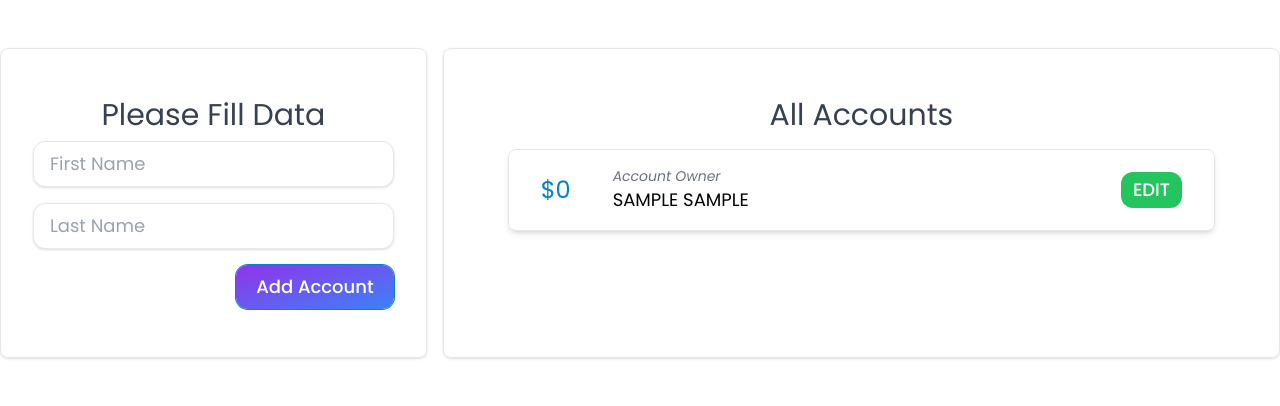
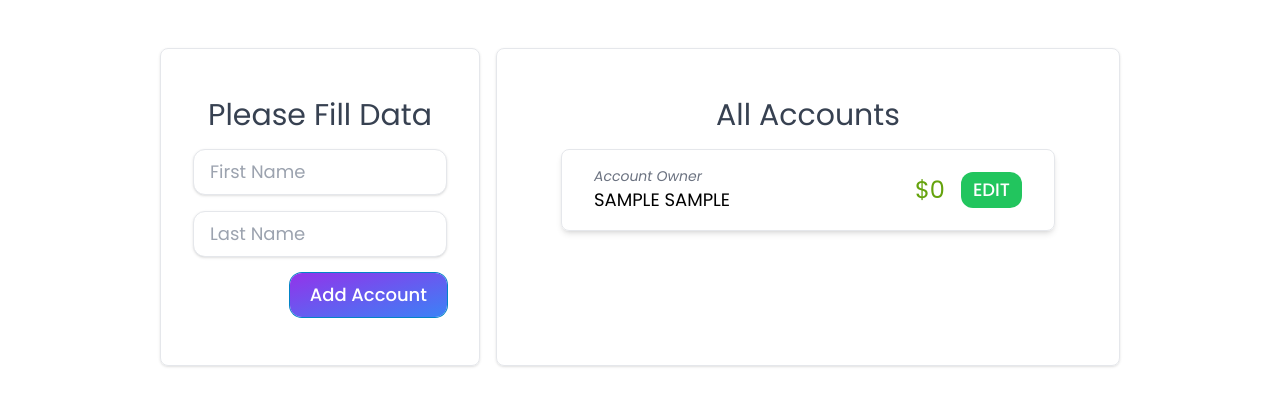
Before and after one commit to dkumza/bank-w-react-v1, a React (Vite) app: page / in a window 1280 px wide. Both pictures are taken after typing "Sample", "Sample" into the empty fields and a click on the button "Add Account". Shown: the top 406 px of the page. Built offline with nearby package versions, Linux system fonts and the light colour scheme.

Commit message:
add remove from balance

```diff
--- a/index.html
+++ b/index.html
@@ -5,7 +5,7 @@
       <meta name="viewport" content="width=device-width, initial-scale=1.0" />
       <title>bank with reach v1</title>
    </head>
-   <body class="container mx-auto m-12 text-lg">
+   <body class="container mx-auto m-12 text-lg lg:w-3/4">
       <div id="root"></div>
       <script type="module" src="/src/main.jsx"></script>
    </body>
--- a/src/App.jsx
+++ b/src/App.jsx
@@ -31,16 +31,6 @@ function App() {
    useEffect(() => {
       if (null === updateUsers) return;
 
-      // console.log(updateUsers);
-      // setUsers((prevUsers) => {
-      //    const updatedUsers = prevUsers.map((user) =>
-      //       user.id === updateUsers.id
-      //          ? { ...user, balance: updateUsers.balance }
-      //          : user
-      //    );
-      //    return updatedUsers;
-      // });
-
       update(KEY, updateUsers.id, updateUsers);
       setUsers((u) =>
          u.map((user) =>
@@ -54,7 +44,7 @@ function App() {
    }, [updateUsers]);
 
    return (
-      <div className="flex gap-4">
+      <div className="flex gap-4 lg:flex-row flex-col justify-center ">
          <Create setCreate={setCreate} />
          <Store
             users={users}
--- a/src/components/Create.jsx
+++ b/src/components/Create.jsx
@@ -22,7 +22,7 @@ export const Create = ({ setCreate }) => {
    return (
       <div className="create-wrap">
          <div className="create">
-            <div className="create-title mb-2 text-center text-3xl text-gray-700">
+            <div className="create-title mb-4 text-center text-3xl text-gray-700">
                Please Fill Data
             </div>
             <form
--- a/src/components/EditUser.jsx
+++ b/src/components/EditUser.jsx
@@ -23,16 +23,20 @@ export const EditUser = ({
       setBalance(edit.balance);
    }, [edit]);
 
-   const save = () => {
-      const updatedBalance = user.balance + balance;
-
+   const save = (updatedBalance) => {
       setUpdateUsers({ ...edit, balance: updatedBalance, id: user.id });
       setEdit(null);
    };
 
-   // const handleAddBalance = () => {
-   //    user.balance += balance;
-   // };
+   const handleAddBalance = () => {
+      const updatedBalance = user.balance + balance;
+      save(updatedBalance);
+   };
+
+   const handleRemoveBalance = () => {
+      const updatedBalance = user.balance - balance;
+      save(updatedBalance);
+   };
 
    return (
       <div>
@@ -44,10 +48,9 @@ export const EditUser = ({
                className={
                   resize
                      ? "flex flex-row-reverse items-center gap-4 justify-between w-full"
-                     : "left-wrap flex gap-4 justify-center items-center "
+                     : "left-wrap flex gap-4 justify-between items-center w-full mr-4"
                }
             >
-               <div className="balance w-14">${user.balance}</div>
                <div className="full-name ">
                   <h1 className="italic text-sm text-gray-500">
                      Account Owner
@@ -56,12 +59,22 @@ export const EditUser = ({
                      {user.name} {user.lastName}
                   </p>
                </div>
+               <div
+                  className={
+                     user.balance < 0
+                        ? "text-rose-600 text-2xl"
+                        : "text-lime-600 text-2xl"
+                  }
+               >
+                  ${user.balance}
+               </div>
             </div>
             {resize ? (
                <input
                   type="number"
                   className="w-1/4 my-4"
                   placeholder="Edit Balance"
+                  min={0}
                   value={balance}
                   onChange={(e) => setBalance(parseInt(e.target.value))}
                />
@@ -80,12 +93,17 @@ export const EditUser = ({
                         <button
                            className="btn-second btn-sec-1"
                            onClick={() => {
-                              save();
+                              handleAddBalance();
                            }}
                         >
                            Add
                         </button>
-                        <button className="btn-second btn-sec-2">Remove</button>
+                        <button
+                           className="btn-second btn-sec-2"
+                           onClick={handleRemoveBalance}
+                        >
+                           Remove
+                        </button>
                      </div>
                      <div className="btn-edit-wrap flex gap-4 justify-center">
                         <button className="btn-second">Delete Acc</button>
--- a/src/index.css
+++ b/src/index.css
@@ -12,7 +12,8 @@
 }
 
 .create-wrap {
-   @apply w-1/3
+   @apply lg:w-1/3
+   lg:h-fit
   border p-12
   shadow
   rounded-lg
@@ -57,7 +58,7 @@ input {
 }
 
 .balance {
-   @apply text-sky-600 text-2xl;
+   @apply text-sky-600;
 }
 
 .btn-second {
```
